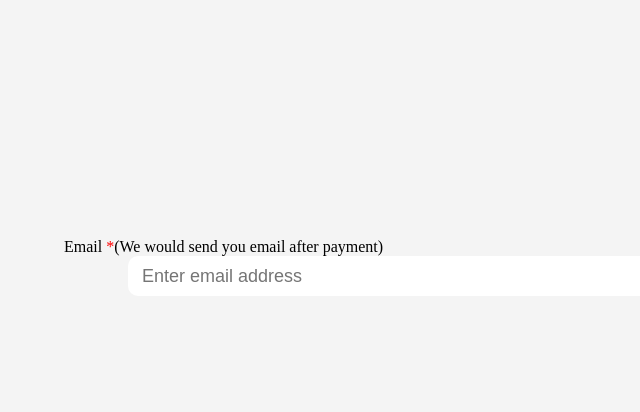
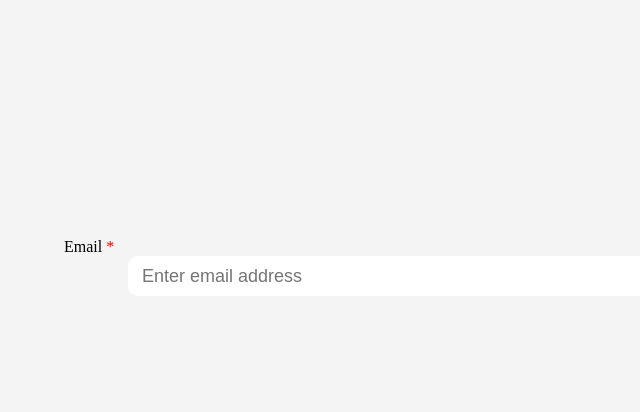
Before and after one commit to JibrilOla/farmpower, a Django app: page /initiate-payment/ in a window 1280 px wide. Shown: the part 328-740 px from the top of the page, without its empty margins (0-640 px from the left). Run offline with Django 4.2, Linux system fonts and the light colour scheme; a user stored in the database is signed in.

Commit message:
recharge.html

```diff
--- a/templates/payments/recharge.html
+++ b/templates/payments/recharge.html
@@ -177,8 +177,7 @@
     <!-- Email input -->
 
     <label for="email" style="margin-left: 5%"
-      >Email <span style="color: red">*</span>(We would send you email after
-      payment)</label
+      >Email <span style="color: red">*</span></label
     >
     <div
       style="
```
